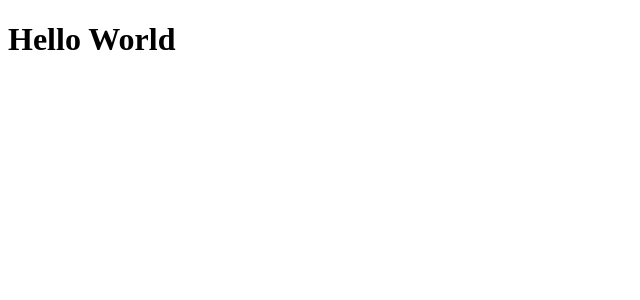
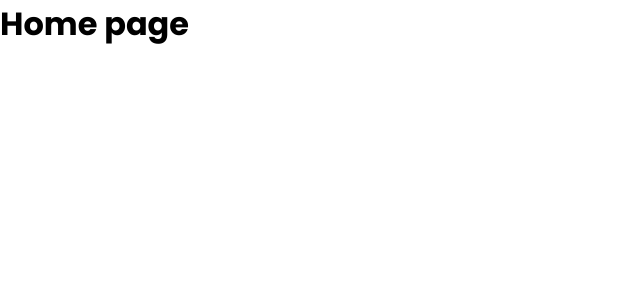
Before and after one commit to Timoteoo/amaya, a React (Create React App) app: page / in a window 1280 px wide. Shown: the top 300 px of the page, without its empty margins (0-640 px from the left). Built offline with nearby package versions, Linux system fonts and the light colour scheme.

Commit message:
Created global styles file.
Added Poppins font family.

```diff
--- a/package.json
+++ b/package.json
@@ -13,6 +13,7 @@
     "react": "^17.0.2",
     "react-dom": "^17.0.2",
     "react-scripts": "4.0.3",
+    "sass": "^1.42.1",
     "typescript": "^4.1.2",
     "web-vitals": "^1.0.1"
   },
--- a/public/index.html
+++ b/public/index.html
@@ -3,6 +3,9 @@
   <head>
     <meta charset="utf-8" />
     <meta name="viewport" content="width=device-width, initial-scale=1" />
+    <link rel="preconnect" href="https://fonts.googleapis.com">
+    <link rel="preconnect" href="https://fonts.gstatic.com" crossorigin>
+    <link href="https://fonts.googleapis.com/css2?family=Poppins:wght@400;700&display=swap" rel="stylesheet">
     <meta
       name="description"
       content="Simple profile creator made with ReactJS."
--- a/src/App.tsx
+++ b/src/App.tsx
@@ -1,5 +1,9 @@
+import { Home } from "./pages/Home";
+
+import "./styles/global.scss";
+
 function App() {
-  return <h1>Hello World</h1>;
+  return <Home />;
 }
 
 export default App;
--- /dev/null
+++ b/src/pages/Home.tsx
@@ -0,0 +1,3 @@
+export const Home = () => {
+  return <h1>Home page</h1>;
+};
--- /dev/null
+++ b/src/styles/global.scss
@@ -0,0 +1,6 @@
+* {
+  margin: 0;
+  padding: 0;
+  box-sizing: border-box;
+  font-family: "Poppins", sans-serif;
+}
```
Also changed, not shown: 1 other file (tests, documents, lock files or other folders).
